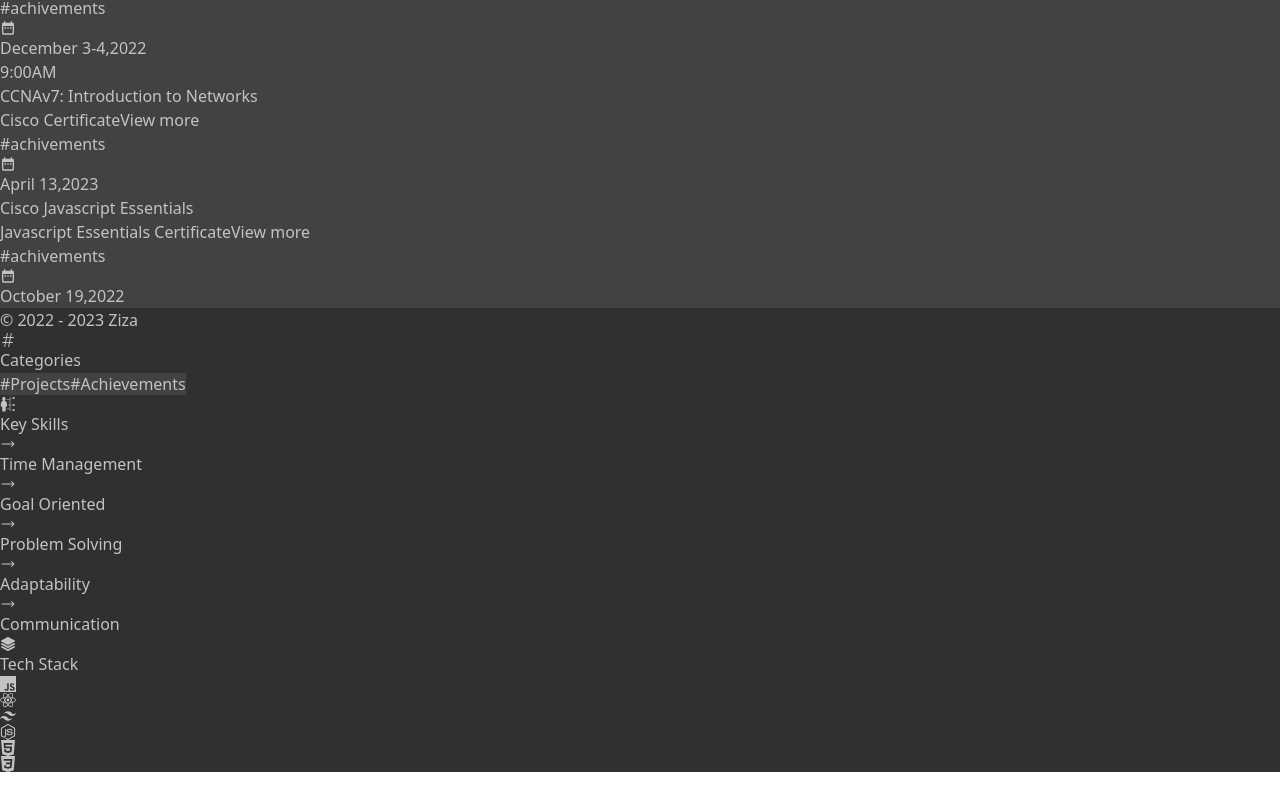
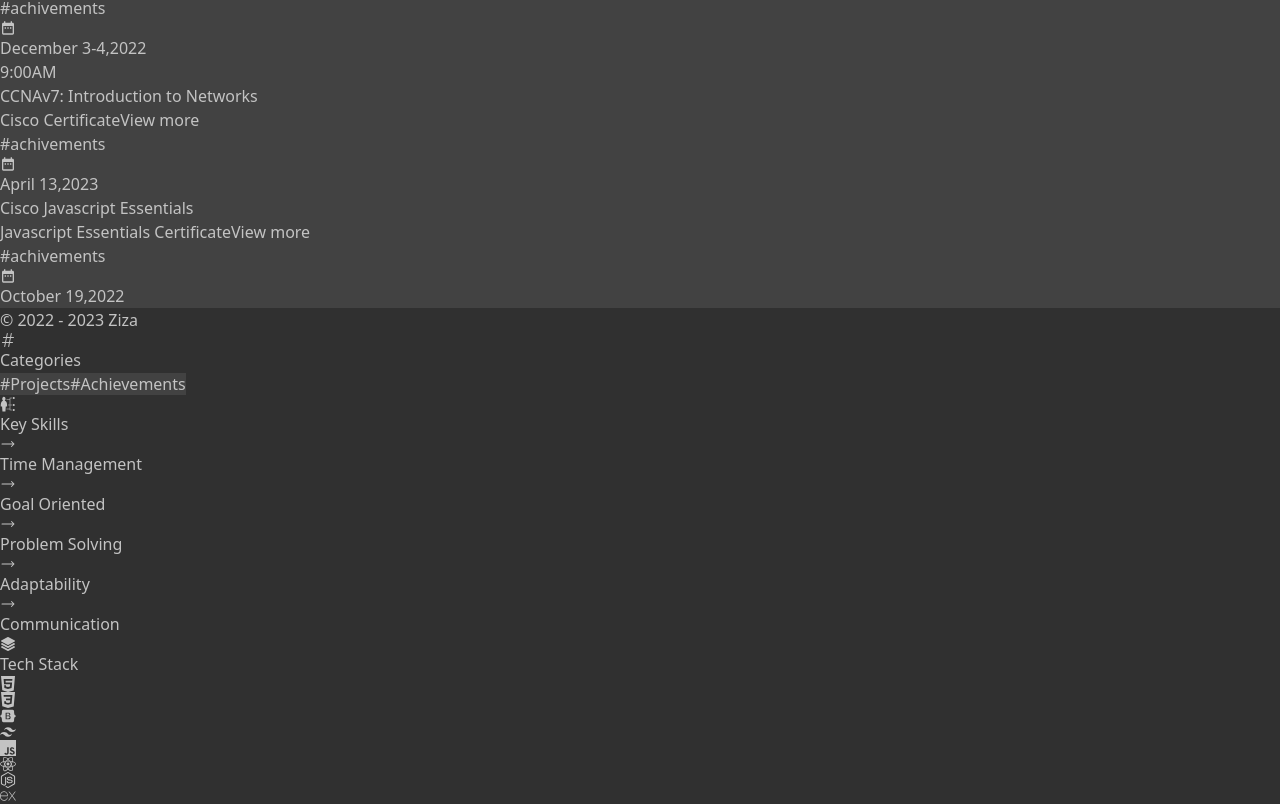
Before and after one commit to zizaaa/ziza, a React (Vite) app: page /#/ in a window 1280 px wide. Shown: the part 1422-2226 px from the top of the page. Before the commit the page ends 2194 px from the top, so only its background shows below. Built offline with nearby package versions, Linux system fonts and the light colour scheme.

Commit message:
add tech stack

```diff
--- a/src/Pages/Home.jsx
+++ b/src/Pages/Home.jsx
@@ -1,6 +1,7 @@
 import React from 'react';
 import { Link } from 'react-router-dom';
 import { SiJavascript,SiReact,SiTailwindcss,SiNodedotjs,SiHtml5,SiCss3,SiMongodb,SiExpress } from 'react-icons/si';
+import { FaBootstrap } from 'react-icons/fa'
 import { useEffect } from 'react';
 import { MdDateRange } from 'react-icons/md';
 import { HiArrowLongRight,HiOutlineHashtag,HiSquare3Stack3D } from 'react-icons/hi2';
@@ -93,14 +94,16 @@
                 <h2 className='uppercase font-semibold mb-5'><HiSquare3Stack3D className='text-2xl'/>Tech Stack</h2>
               </div>
               <div className='flex flex-wrap gap-3 text-xl'>
+                <SiHtml5/>
+                <SiCss3/>
+                <FaBootstrap/>
+                <SiTailwindcss/>
                 <SiJavascript/>
                 <SiReact/>
-                <SiTailwindcss/>
                 <SiNodedotjs/>
-                <SiHtml5/>
-                <SiCss3/>
-                {/* <SiMongodb/>
-                <SiExpress/> */}
+                {/* <SiMongodb/> */}
+                <SiExpress/>
+
               </div>
             </div>
       </div>
```
